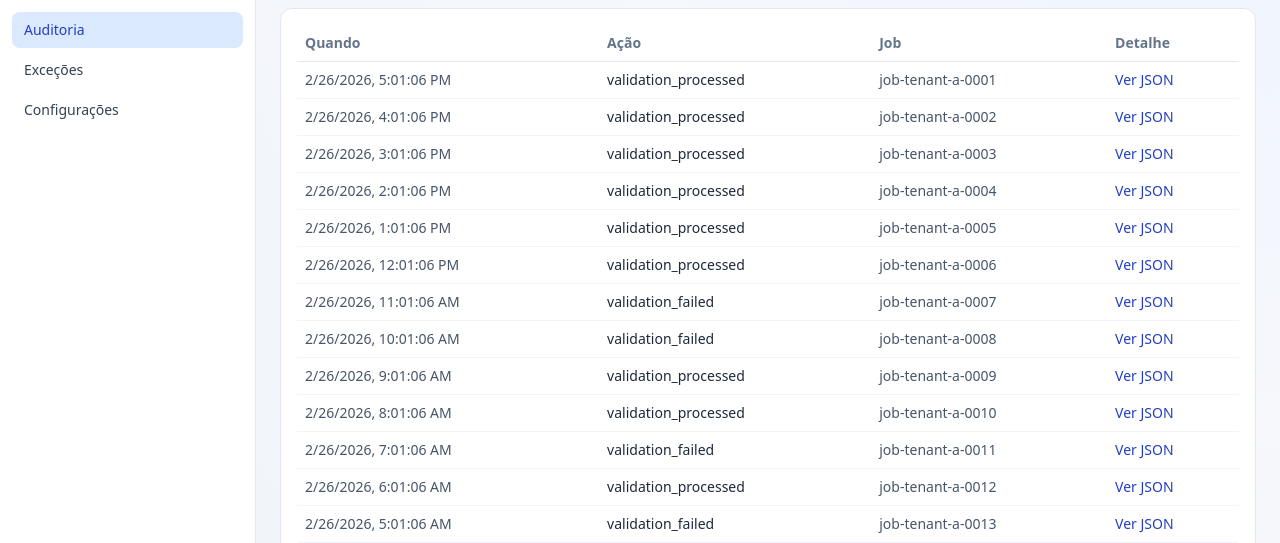
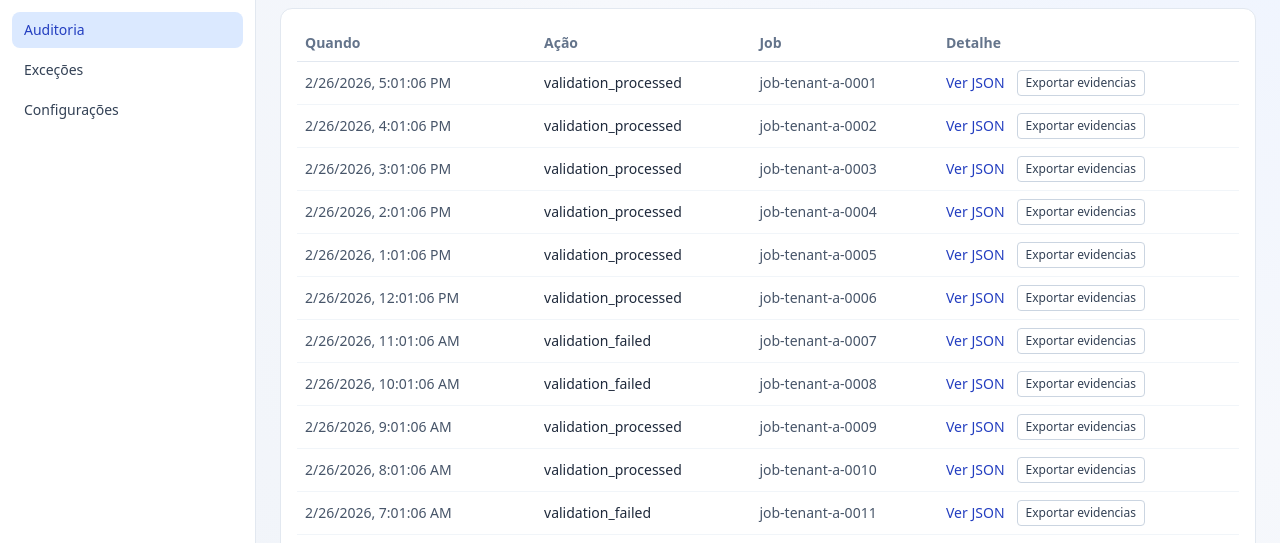
Before and after one commit to mickbap/tribultz, a Next.js app in the folder frontend/: page /audit in a window 1280 px wide. Shown: the part 257-800 px from the top of the page. Built offline with nearby package versions, Linux system fonts and the light colour scheme; no server answers.

Commit message:
s6-05c: add evidence zip export action on audit rows (#27)

```diff
--- a/frontend/src/app/audit/page.tsx
+++ b/frontend/src/app/audit/page.tsx
@@ -5,7 +5,8 @@ import { useSearchParams } from "next/navigation";
 import { JsonViewer } from "@/components/common/JsonViewer";
 import { Skeleton } from "@/components/common/Skeleton";
 import { Toast } from "@/components/common/Toast";
-import { getAudits } from "@/lib/api";
+import { exportJobEvidenceZip, getAudits } from "@/lib/api";
+import { downloadZip } from "@/lib/export/jobEvidenceZip";
 import { AuditLog } from "@/lib/types";
 
 function AuditContent() {
@@ -16,9 +17,11 @@ function AuditContent() {
   const [audits, setAudits] = useState<AuditLog[]>([]);
   const [loading, setLoading] = useState(true);
   const [error, setError] = useState<string | null>(null);
+  const [toast, setToast] = useState<{ tone: "success" | "error" | "info"; message: string } | null>(null);
   const [query, setQuery] = useState(jobIdFromUrl);
   const [actionFilter, setActionFilter] = useState("");
   const [selected, setSelected] = useState<AuditLog | null>(null);
+  const [exportingByJobId, setExportingByJobId] = useState<Record<string, boolean>>({});
 
   useEffect(() => {
     setLoading(true);
@@ -48,6 +51,22 @@ function AuditContent() {
       return true;
     });
   }, [audits, query, actionFilter]);
+
+  async function handleExport(jobId: string): Promise<void> {
+    setExportingByJobId((prev) => ({ ...prev, [jobId]: true }));
+    try {
+      const result = await exportJobEvidenceZip(jobId);
+      downloadZip(result.bytes, result.filename);
+      setToast({ tone: "success", message: `ZIP exportado para ${jobId}.` });
+    } catch (err) {
+      setToast({
+        tone: "error",
+        message: err instanceof Error ? err.message : "Falha ao exportar evidencias.",
+      });
+    } finally {
+      setExportingByJobId((prev) => ({ ...prev, [jobId]: false }));
+    }
+  }
 
   return (
     <section className="space-y-4">
@@ -104,6 +123,7 @@ function AuditContent() {
                     <td className="px-2 py-2 font-medium text-slate-800">{item.action}</td>
                     <td className="px-2 py-2 text-slate-600">{item.jobId ?? "-"}</td>
                     <td className="px-2 py-2">
+                      <div className="flex flex-wrap items-center gap-3">
                         <button
                           type="button"
                           onClick={() => setSelected(item)}
@@ -111,6 +131,17 @@ function AuditContent() {
                         >
                           Ver JSON
                         </button>
+                        {item.jobId ? (
+                          <button
+                            type="button"
+                            disabled={!!exportingByJobId[item.jobId]}
+                            onClick={() => void handleExport(item.jobId as string)}
+                            className="rounded border border-slate-300 px-2 py-1 text-xs text-slate-700 hover:bg-slate-50 disabled:cursor-not-allowed disabled:opacity-60"
+                          >
+                            {exportingByJobId[item.jobId] ? "Exportando..." : "Exportar evidencias"}
+                          </button>
+                        ) : null}
+                      </div>
                     </td>
                   </tr>
                 ))}
@@ -142,6 +173,7 @@ function AuditContent() {
       ) : null}
 
       {error ? <Toast message={error} tone="error" onClose={() => setError(null)} /> : null}
+      {toast ? <Toast message={toast.message} tone={toast.tone} onClose={() => setToast(null)} /> : null}
     </section>
   );
 }
```
Lines whose indentation alone changed are shown as unchanged.
